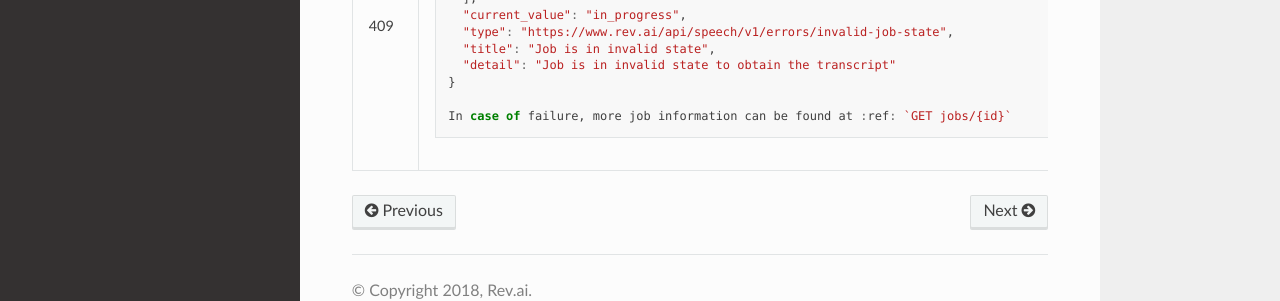
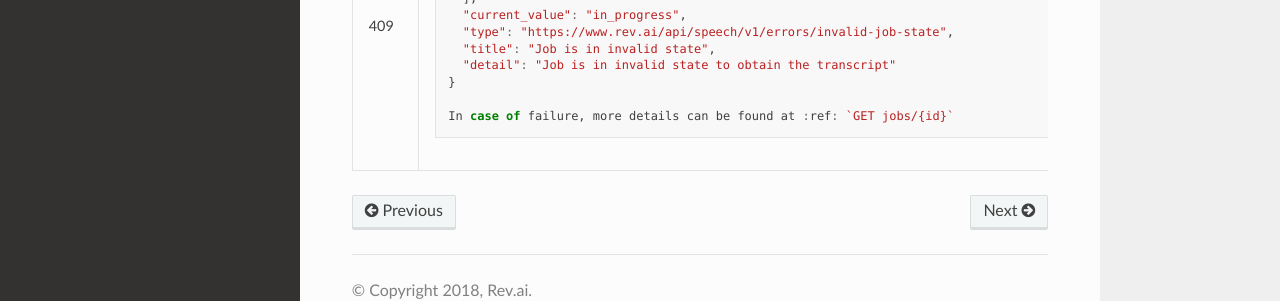
Before and after one commit to revdotcom/revspeech-api-docs, a Sphinx documentation site: the page built from source/endpoints/transcript.rst, in a window 1280 px wide and 900 px high, scrolled down 1551 px. Shown: the part 541-842 px from the top of the window. Built offline with Sphinx 7.4.7 and the Read the Docs theme 2.0.0, drawn with Linux system fonts in a browser that asks for light colours.

Commit message:
small word

```diff
--- a/source/endpoints/transcript.rst
+++ b/source/endpoints/transcript.rst
@@ -124,5 +124,5 @@ Code                   Description
                           "detail": "Job is in invalid state to obtain the transcript"
                         }
 
-                        In case of failure, more job information can be found at :ref: `GET jobs/{id}`
+                        In case of failure, more details can be found at :ref: `GET jobs/{id}`
 ====================== ===============================================================
```
